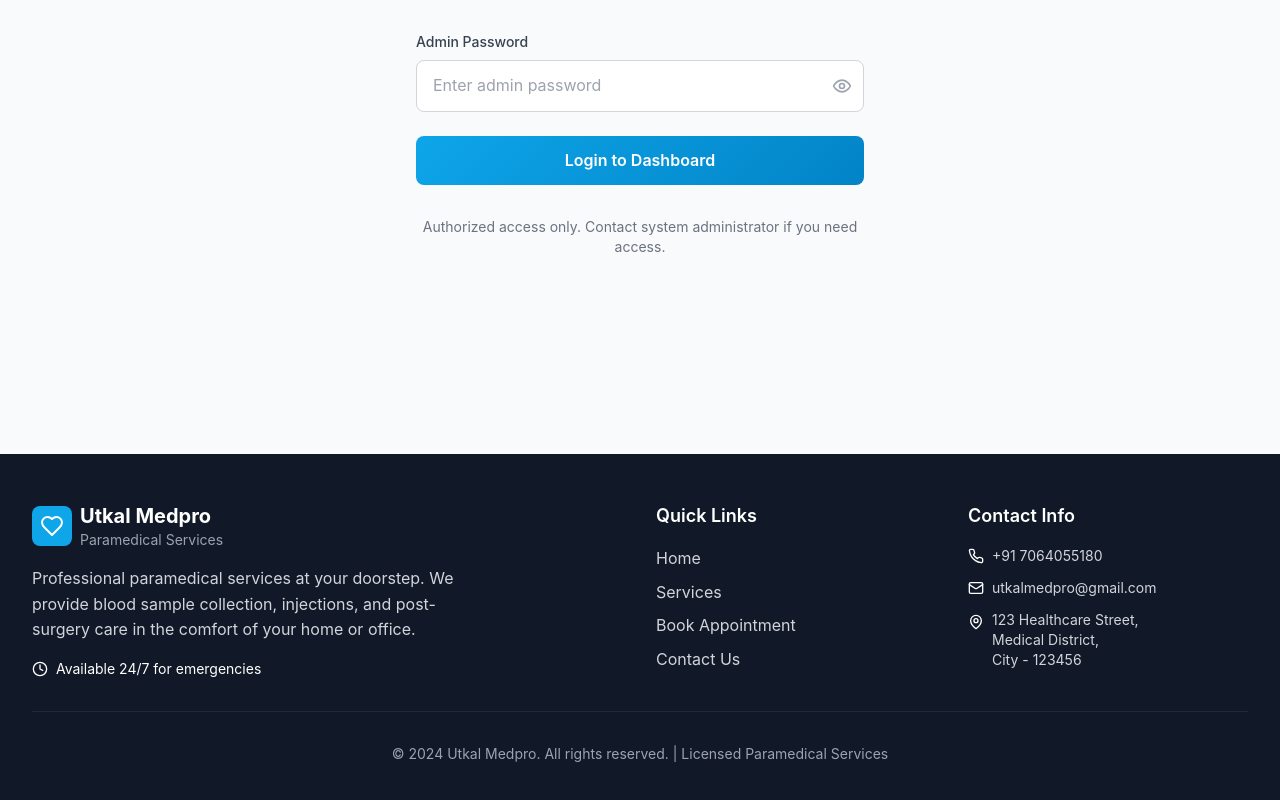
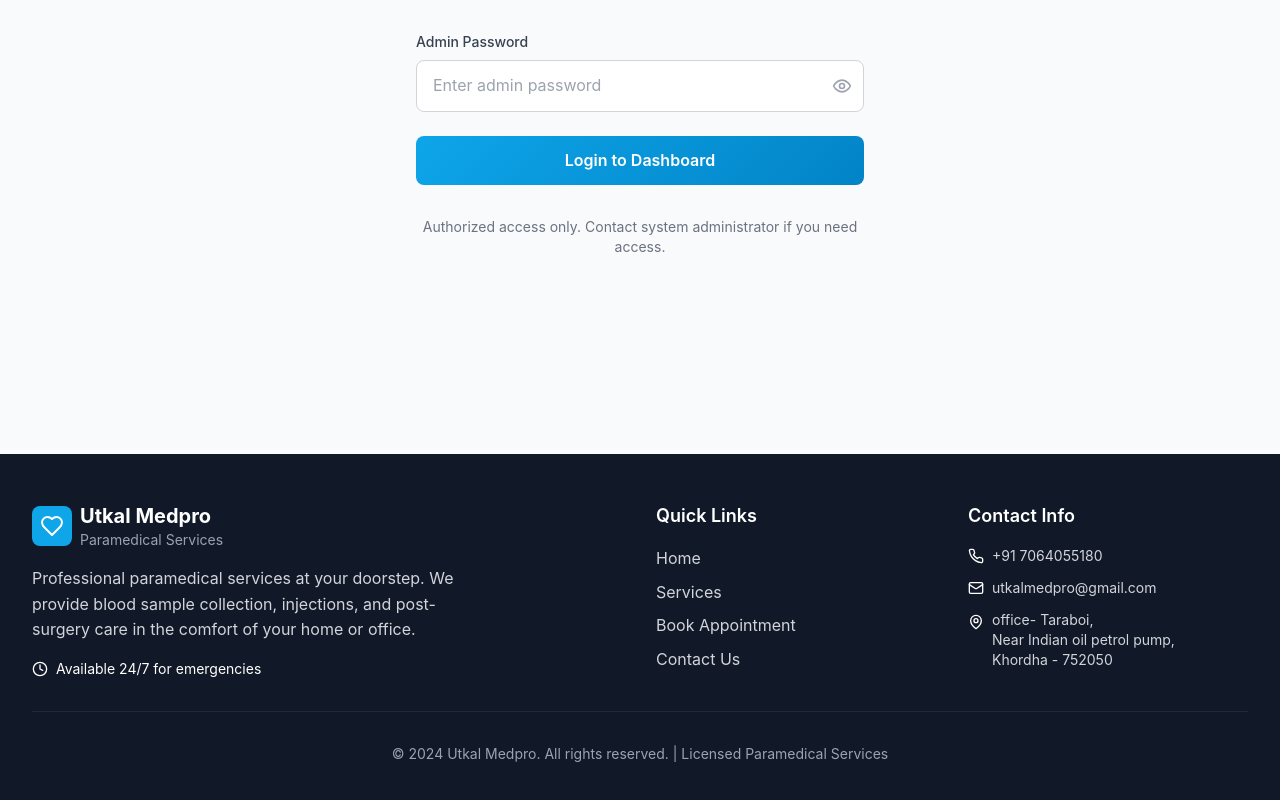
Before and after one commit to Bisu8320/Utkalmedpro, a React (Vite) app: page /admin/login in a window 1280 px wide. Shown: the part 422-1222 px from the top of the page. Built offline with nearby package versions, Linux system fonts and the light colour scheme.

Commit message:
Updated Footer.tsx

```diff
--- a/src/components/Footer.tsx
+++ b/src/components/Footer.tsx
@@ -53,9 +53,9 @@ const Footer = () => {
               <div className="flex items-start space-x-2">
                 <MapPin className="h-4 w-4 text-primary-400 mt-1" />
                 <span className="text-gray-300 text-sm">
-                  123 Healthcare Street,<br />
-                  Medical District,<br />
-                  City - 123456
+                  office- Taraboi,<br />
+                  Near Indian oil petrol pump,<br />
+                  Khordha - 752050
                 </span>
               </div>
             </div>
```
